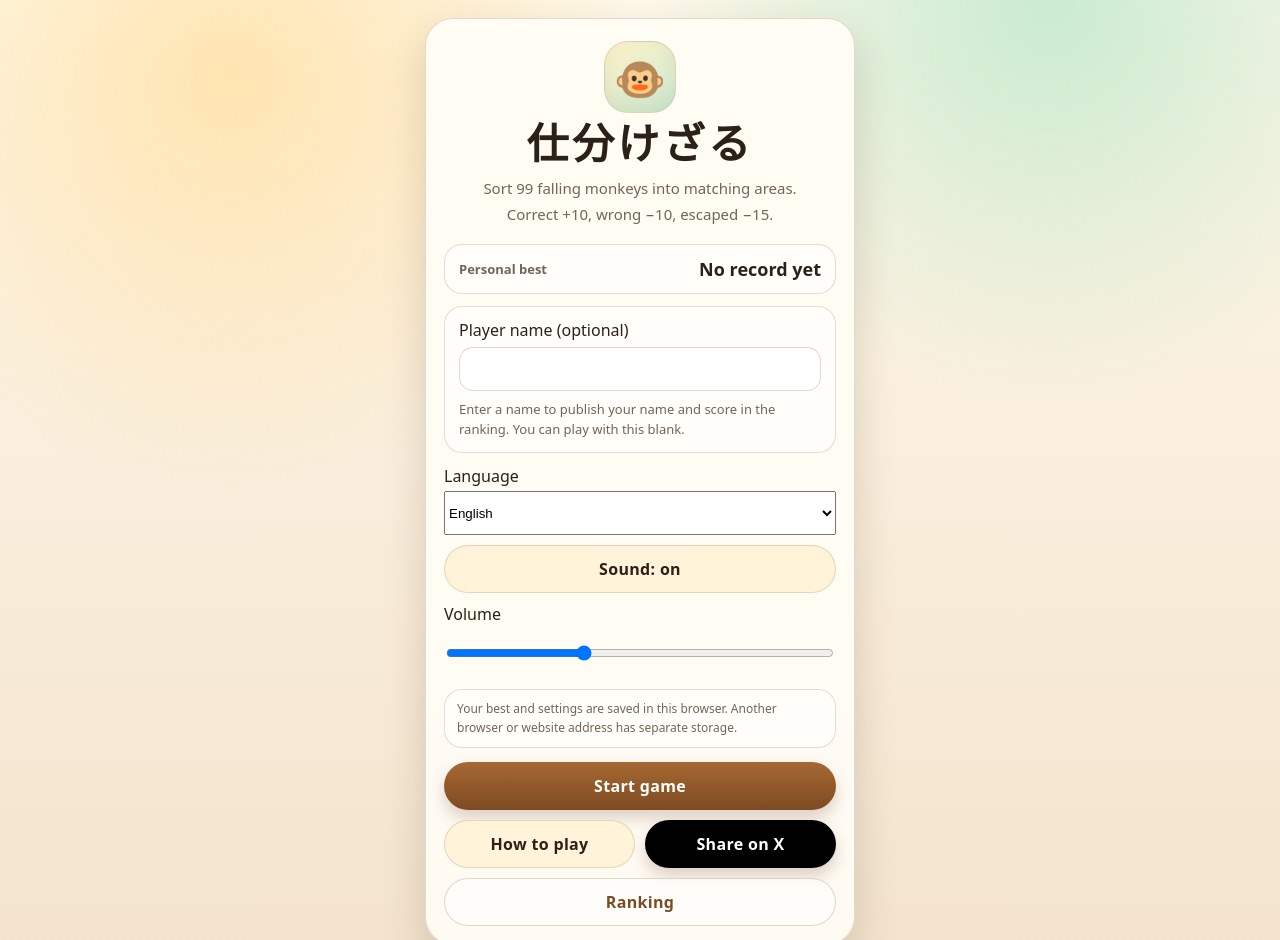
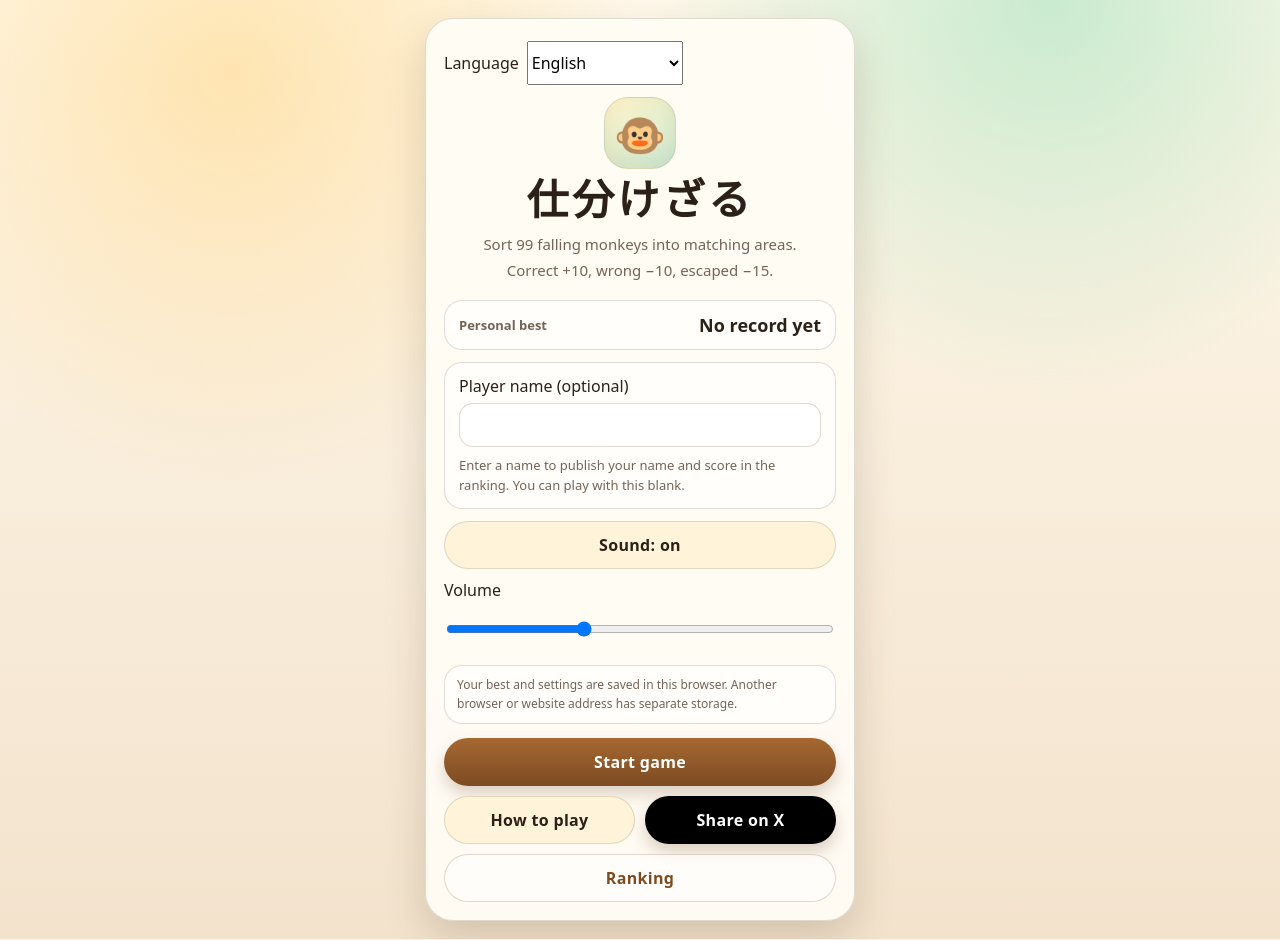
Before and after one commit to chameleonjp-lab/shiwakezaru, a plain HTML site: page index.html in a window 1280 px wide. Shown: the top 940 px of the page. Drawn offline with Linux system fonts and the light colour scheme.

Commit message:
fix: move home language picker above title

```diff
--- a/index.html
+++ b/index.html
@@ -1220,7 +1220,10 @@
     .btn, .ranking-refresh-btn { white-space: normal; overflow-wrap: anywhere; }
     .x-share { background: #000 !important; color: #fff !important; }
     .home-screen, .result-screen { align-items: flex-start; }
-    .home-screen > .card, .result-screen > .card { margin-block: auto; }
+    .result-screen > .card { margin-block: auto; }
+    .home-screen > .card { margin-block: 0; }
+    .home-language { display:flex; align-items:center; flex-wrap:wrap; gap:8px; margin-bottom:12px; text-align:left; }
+    .home-language select { font:inherit; min-height:44px; max-width:100%; }
     .player-box { display: block; }
     .player-box input { width: 100%; margin-top: 6px; }
     .settings { display: grid; gap: 10px; margin: 12px 0; }
@@ -1238,6 +1241,9 @@
   <main id="app" class="app">
     <section id="homeScreen" class="screen home-screen active" aria-labelledby="homeTitle">
       <div class="card">
+        <label class="home-language" for="languageSelect">
+          <span data-i18n="language">言語</span><select id="languageSelect"></select>
+        </label>
         <div class="title-block">
           <div class="game-mark" aria-hidden="true">🐵</div>
           <h1 id="homeTitle">仕分けざる</h1>
@@ -1256,7 +1262,6 @@
           <p id="nameSaveStatus" role="status"></p>
         </div>
         <div class="settings">
-          <label><span data-i18n="language">言語</span><select id="languageSelect"></select></label>
           <button id="soundButton" class="btn secondary" type="button" aria-pressed="true">音：オン</button>
           <label><span data-i18n="volume">音量</span><input id="volumeInput" type="range" min="0" max="100" value="35" /></label>
         </div>
```
